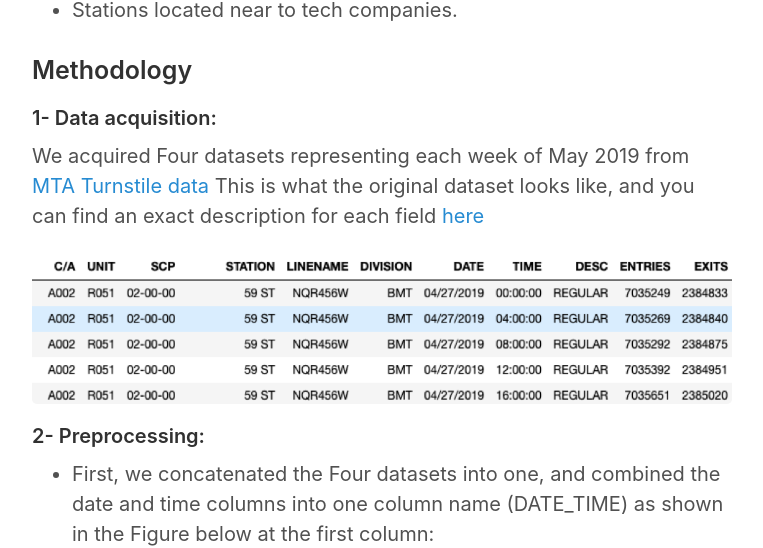
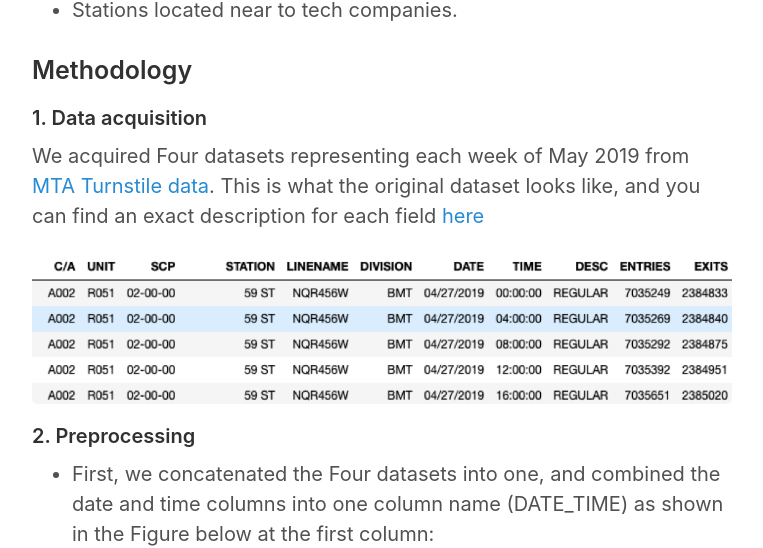
Before and after one commit to reemalmuqbil/reemalmuqbil.github.io, a Jekyll site: the page built from _posts/2019-09-07-Testing-Local-Images.md, in a window 1280 px wide and 900 px high, scrolled down 531 px. Shown: the part 154-702 px from the top of the window, without its empty margins (258-1021 px from the left). Built offline with Jekyll 4.4.1, drawn with Linux system fonts in a browser that asks for light colours; some of the changed text lies outside the part shown.

Commit message:
changed methodology's sub-headings size

```diff
--- a/_posts/2019-09-07-Testing-Local-Images.md
+++ b/_posts/2019-09-07-Testing-Local-Images.md
@@ -14,14 +14,15 @@ The street teams shall be distributed on stations which are applicable to the fo
 * Stations located near to tech companies.
 
 ### Methodology
-#### 1-  Data acquisition:
-We acquired Four datasets representing each week of May 2019 from [MTA Turnstile data](http://web.mta.info/developers/turnstile.html)
+##### 1.  Data acquisition
+We acquired Four datasets representing each week of May 2019 from [MTA Turnstile data](http://web.mta.info/developers/turnstile.html).
 This is what the original dataset looks like, and you can find an exact description for each field [here](http://web.mta.info/developers/resources/nyct/turnstile/ts_Field_Description.txt)
 
 ![original]({{ site.url }}/images/original-ds.png)
 
 
-#### 2-  Preprocessing:
+
+##### 2.  Preprocessing
 * First, we concatenated the Four datasets into one, and combined the date and time columns into one column name (DATE_TIME) as shown in the Figure below at the first column:
 ![DATE_TIME]({{ site.url }}/images/date_time.png)
 * Then, we deleted columns which were never needed anytime during data processing, which are:  C/A, LINENAME, DIVISION, DESC.
@@ -38,7 +39,7 @@ We concluded that the whole dataset must be sorted on this list of attributes (S
 
 * After calculating the total traffic per record, we observed the existence of unnormal values (outliers). We investigated the reason and found out that some turnstile devices were malfunctioning and producing tremendously huge values which are incorrect. To solve this problem, we came up with a classic detecting and handling outliers solution. The outlier detection was done by calculating the IQR, lower bound, and upper bound for each station. All TOTAL_TRAFFIC values which are less that the lower bound value or higher than the upper bound value will be considered outliers. Once an outlier is detected, it will be handled by replacing its value with the traffic median value of its station.
 
-#### 3-  Visualization
+##### 3. Visualization
 We grouped the dataset by stations and calculated the sum of its TOTAL_TRAFFIC column. Then we plotted a bar chart using Seaborn representing the top 20 crowded stations in NYC on May 2019.
 ![graph-1]({{ site.url }}/images/Picture1.png)
 
```
